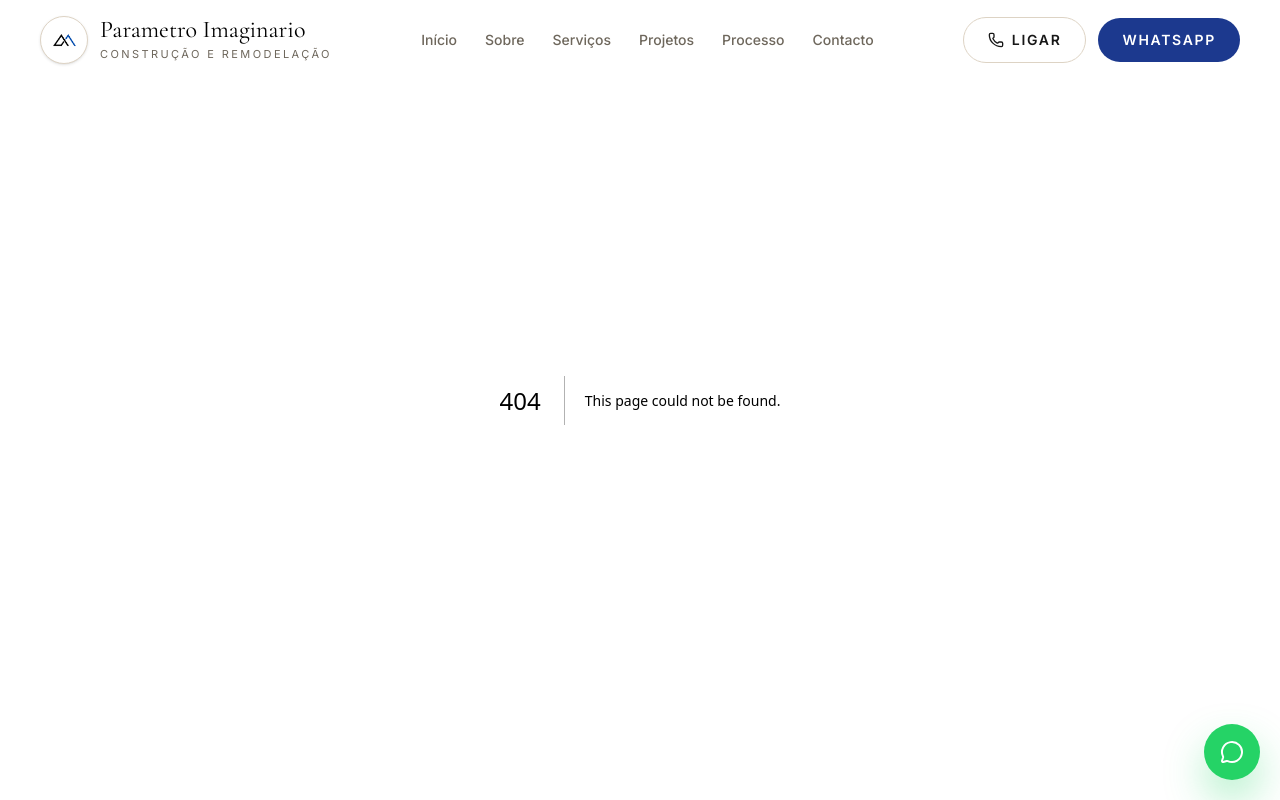
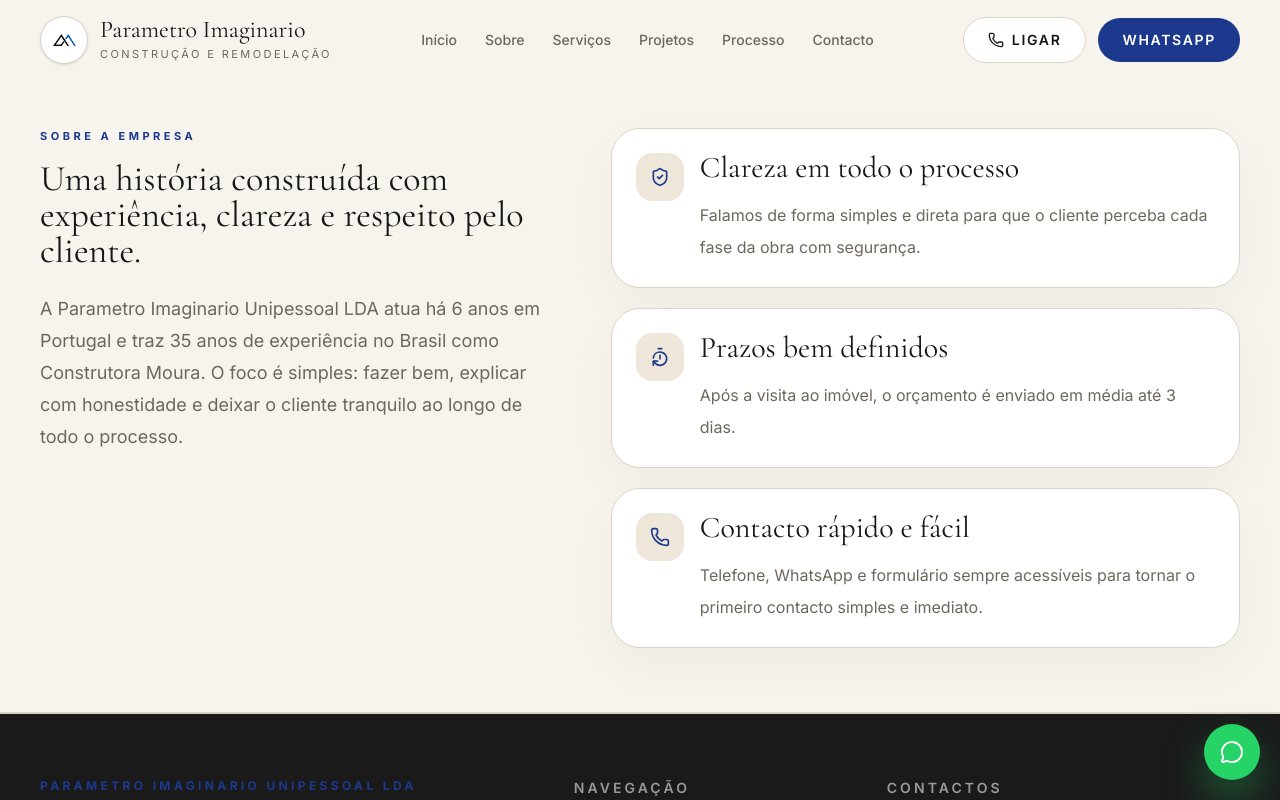
Before and after one commit to jheype/parametro-imaginario, a Next.js app: page /sobre in a window 1280 px wide. Before the commit this address had no page. Shown: the top 800 px of the page. Built offline with nearby package versions, Linux system fonts and the light colour scheme.

Commit message:
feat(routing): implement multi-page navigation and add about page

```diff
--- a/app/globals.css
+++ b/app/globals.css
@@ -47,7 +47,7 @@ body {
 }
 
 .section-title {
-  @apply font-serif text-4xl leading-none sm:text-5xl lg:text-6xl;
+  @apply font-serif text-2xl leading-none sm:text-3xl lg:text-4xl;
 }
 
 .section-copy {
--- a/app/page.tsx
+++ b/app/page.tsx
@@ -1,4 +1,3 @@
-import { AboutSection } from '@/components/sections/about-section';
 import { BeforeAfterShowcase } from '@/components/sections/before-after-showcase';
 import { ContactSection } from '@/components/sections/contact-section';
 import { GallerySection } from '@/components/sections/gallery-section';
@@ -13,9 +12,8 @@ export default function Page() {
     <main>
       <HeroSection />
       <BeforeAfterShowcase />
-      <AboutSection />
+      <ServicesSection />
       <ScrollStorySection />
-      <ServicesSection />
       <ProjectsSection />
       <GallerySection />
       <ProcessSection />
--- a/components/sections/about-section.tsx
+++ b/app/sobre/page.tsx
@@ -2,9 +2,9 @@ import { FadeIn } from '@/components/ui/fade-in';
 import { SectionHeading } from '@/components/ui/section-heading';
 import { trustItems } from '@/lib/site-data';
 
-export function AboutSection() {
+export default function AboutPage() {
   return (
-    <section id="sobre" className="border-b border-brand-line py-24 sm:py-32">
+    <section id="sobre" className="border-b border-brand-line py-12 sm:py-16 mt-16">
       <div className="container-shell grid gap-14 lg:grid-cols-[0.9fr_1.1fr]">
         <div>
           <SectionHeading
--- a/components/layout/header.tsx
+++ b/components/layout/header.tsx
@@ -1,6 +1,7 @@
 'use client';
 
 import Image from 'next/image';
+import Link from 'next/link';
 import { useEffect, useState } from 'react';
 import { Menu, Phone, X } from 'lucide-react';
 import { motion, AnimatePresence } from 'framer-motion';
@@ -36,7 +37,7 @@ export function Header() {
         ].join(' ')}
       >
         <div className="container-shell flex h-20 items-center justify-between">
-          <a href="#inicio" className="flex items-center gap-3">
+          <Link href="/" className="flex items-center gap-3">
             <div className="relative h-12 w-12 overflow-hidden rounded-full border border-brand-line bg-white shadow-sm">
               <Image
                 src="/logo-png.png"
@@ -55,17 +56,17 @@ export function Header() {
                 Construção e remodelação
               </p>
             </div>
-          </a>
+          </Link>
 
           <nav className="hidden items-center gap-7 lg:flex">
             {navItems.map((item) => (
-              <a
+              <Link
                 key={item.href}
                 href={item.href}
                 className="text-sm font-medium text-brand-muted transition-colors hover:text-brand-text"
               >
                 {item.label}
-              </a>
+              </Link>
             ))}
           </nav>
 
@@ -141,14 +142,14 @@ export function Header() {
 
               <div className="mt-10 flex flex-1 flex-col gap-2">
                 {navItems.map((item) => (
-                  <a
+                  <Link
                     key={item.href}
                     href={item.href}
                     onClick={() => setOpen(false)}
                     className="rounded-2xl px-4 py-3 text-base font-medium text-brand-text transition-colors hover:bg-brand-soft"
                   >
                     {item.label}
-                  </a>
+                  </Link>
                 ))}
               </div>
 
--- a/components/sections/before-after-showcase.tsx
+++ b/components/sections/before-after-showcase.tsx
@@ -52,7 +52,7 @@ export function BeforeAfterShowcase() {
   };
 
   return (
-    <section className="border-b border-brand-line py-24 sm:py-32">
+    <section className="border-b border-brand-line py-12 sm:py-16">
       <div className="container-shell">
         <SectionHeading
           eyebrow="Transformação real"
--- a/components/sections/contact-section.tsx
+++ b/components/sections/contact-section.tsx
@@ -117,7 +117,7 @@ export function ContactSection() {
   };
 
   return (
-    <section id="contacto" className="py-24 sm:py-32">
+    <section id="contacto" className="py-12 sm:py-16">
       <div className="container-shell grid gap-12 lg:grid-cols-[0.9fr_1.1fr]">
         <div>
           <SectionHeading
--- a/components/sections/gallery-section.tsx
+++ b/components/sections/gallery-section.tsx
@@ -7,7 +7,7 @@ import { galleryImages, contactDetails } from '@/lib/site-data';
 
 export function GallerySection() {
   return (
-    <section className="border-b border-brand-line py-24 sm:py-32">
+    <section className="border-b border-brand-line py-12 sm:py-16">
       <div className="container-shell">
         <div className="flex flex-col gap-8 lg:flex-row lg:items-end lg:justify-between">
           <SectionHeading
--- a/components/sections/hero-section.tsx
+++ b/components/sections/hero-section.tsx
@@ -21,10 +21,6 @@ export function HeroSection() {
             <h1 className="max-w-4xl font-serif text-5xl leading-none sm:text-6xl lg:text-8xl">
               Construção e remodelação com uma apresentação que <span className="italic text-brand-accent">mostra a transformação</span>.
             </h1>
-            <p className="mt-7 max-w-2xl text-lg leading-8 text-brand-muted sm:text-xl">
-              Desenvolvemos obras com clareza, compromisso e atenção ao detalhe, desde a construção de raiz até à entrega final, com acompanhamento próximo em cada etapa.
-            </p>
-
             <div className="mt-9 flex flex-col gap-4 sm:flex-row">
               <SiteButton href="#contacto" variant="secondary">
                 Pedir orçamento
--- a/components/sections/process-section.tsx
+++ b/components/sections/process-section.tsx
@@ -4,7 +4,7 @@ import { processItems } from '@/lib/site-data';
 
 export function ProcessSection() {
   return (
-    <section id="processo" className="border-b border-brand-line py-24 sm:py-32">
+    <section id="processo" className="border-b border-brand-line py-12 sm:py-16">
       <div className="container-shell">
         <SectionHeading
           eyebrow="Processo"
--- a/components/sections/projects-section.tsx
+++ b/components/sections/projects-section.tsx
@@ -8,7 +8,7 @@ import { projects, contactDetails } from '@/lib/site-data';
 
 export function ProjectsSection() {
   return (
-    <section id="projetos" className="border-b border-brand-line py-24 sm:py-32">
+    <section id="projetos" className="border-b border-brand-line py-12 sm:py-16">
       <div className="container-shell">
         <SectionHeading
           eyebrow="Projetos"
--- a/components/sections/services-section.tsx
+++ b/components/sections/services-section.tsx
@@ -16,7 +16,7 @@ const gridVariants = {
 
 export function ServicesSection() {
   return (
-    <section id="servicos" className="border-b border-brand-line py-24 sm:py-32">
+    <section id="servicos" className="border-b border-brand-line py-12 sm:py-16">
       <div className="container-shell">
         <SectionHeading
           eyebrow="Serviços"
--- a/lib/site-data.ts
+++ b/lib/site-data.ts
@@ -27,12 +27,12 @@ export type ProcessItem = {
 };
 
 export const navItems: NavItem[] = [
-  { label: 'Início', href: '#inicio' },
-  { label: 'Sobre', href: '#sobre' },
-  { label: 'Serviços', href: '#servicos' },
-  { label: 'Projetos', href: '#projetos' },
-  { label: 'Processo', href: '#processo' },
-  { label: 'Contacto', href: '#contacto' },
+  { label: 'Início', href: '/' },
+  { label: 'Sobre', href: '/sobre' },
+  { label: 'Serviços', href: '/#servicos' },
+  { label: 'Projetos', href: '/#projetos' },
+  { label: 'Processo', href: '/#processo' },
+  { label: 'Contacto', href: '/#contacto' },
 ];
 
 export const serviceItems: ServiceItem[] = [
```
